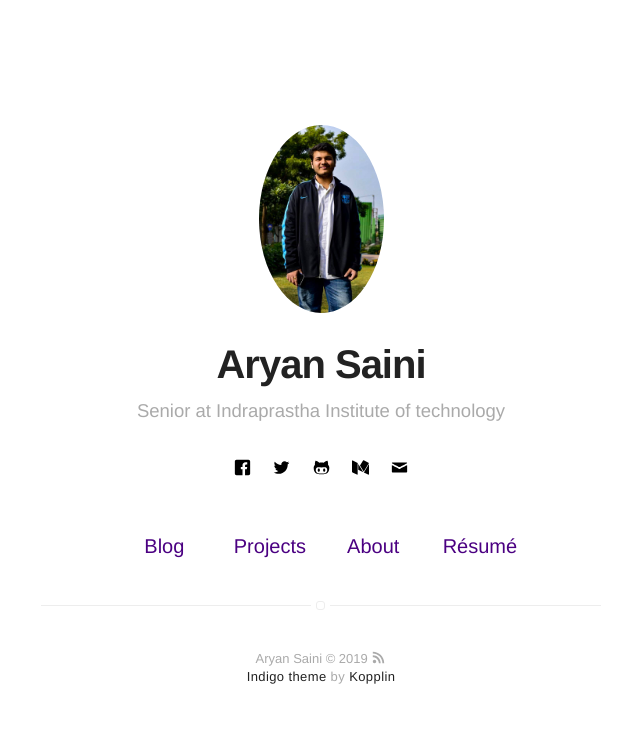
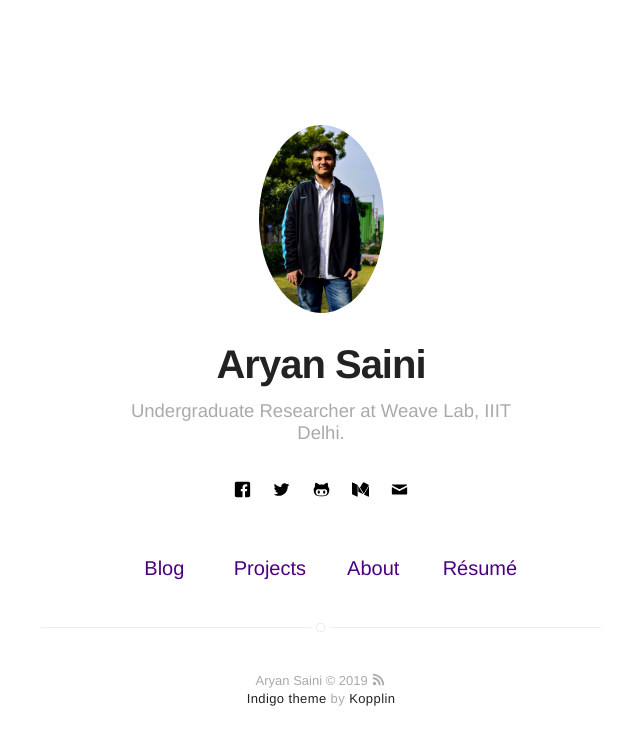
Before and after one commit to Aaryan90/Aaryan90.github.io, a Jekyll site: the page built from index.html, in a window 1280 px wide. Shown: the top 745 px of the page, without its empty margins (319-959 px from the left). Built offline with Jekyll 4.4.1, drawn with Linux system fonts in a browser that asks for light colours.

Commit message:
Second sesh

```diff
--- a/_config.yml
+++ b/_config.yml
@@ -1,13 +1,13 @@
 # main text of home
 name: Aryan Saini
-bio: Senior at Indraprastha Institute of technology
+bio: Undergraduate Researcher at Weave Lab, IIIT Delhi.
 
 # twitter summary info
-description: A blog about technology and stuff related
+description:
 
 # if it's an external image, update below for true
 # better with square images
-external-image: false
+external-image: true
 picture: assets/images/profile.jpg
 
 # If you want to include your resume, set to true
@@ -16,7 +16,7 @@ resume: true
 resume-external: true
 resume-url: https://google.com/?q=my+resume
 
-url: https://koppl.in/indigo
+url: Aaryan90.github.io
 # your url: http://USERNAME.github.io
 
 permalink: /:title/
@@ -51,7 +51,7 @@ github: mygithub
 medium: medium
 # vimeo: myvimeo
 # lanyrd: mylanyrd
-email: myemail@gmail.com
+email: aryan15134@iiitd.ac.in
 
 authors:
     johndoe:
```
